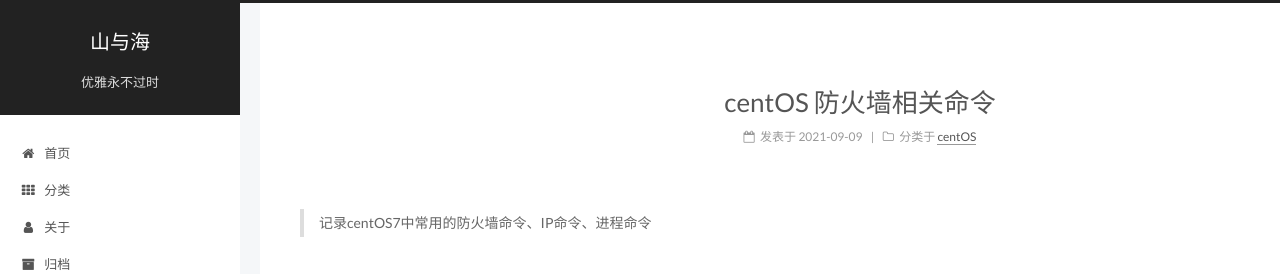
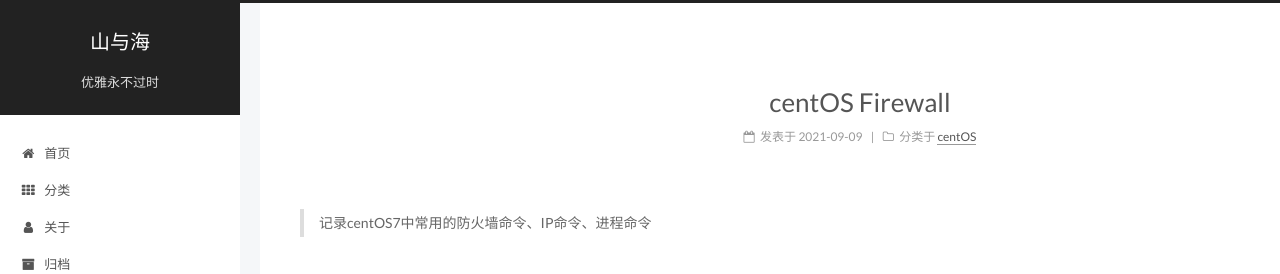
Before and after one commit to syuh7/syuh7.github.io, a Jekyll site: the page built from _posts/2021-09-09-centOS Firewall.md, in a window 1280 px wide. Shown: the top 274 px of the page. Built offline with Jekyll 4.4.1, drawn with Linux system fonts in a browser that asks for light colours.

Commit message:
centos firewall

```diff
--- a/_posts/2021-09-09-centOS 防火墙相关命令.md
+++ b/_posts/2021-09-09-centOS Firewall.md
@@ -1,6 +1,6 @@
 ---
 layout: post
-title: "centOS 防火墙相关命令"
+title: "centOS Firewall"
 date: 2021-09-09 16:00:00 +0800
 categories: centOS
 ---
```
